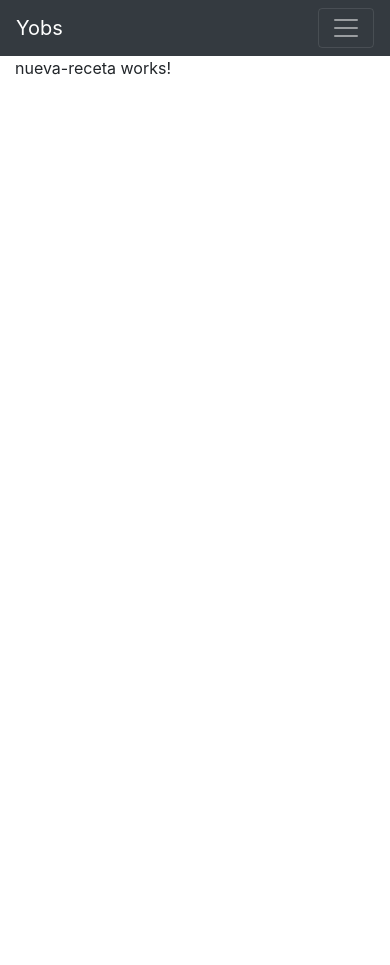
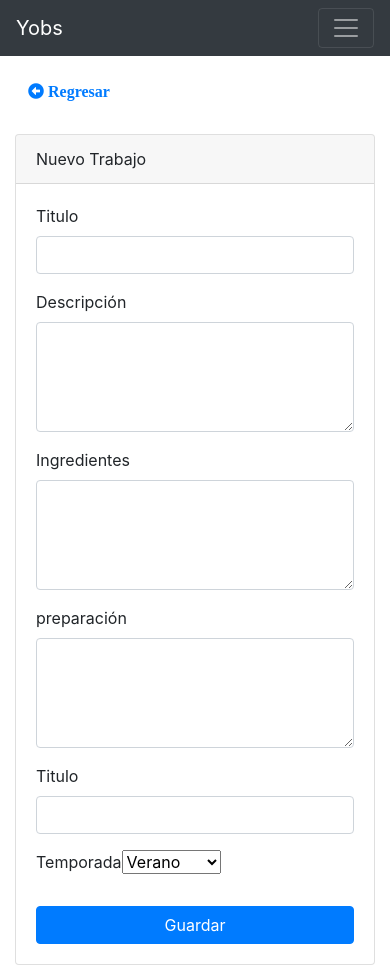
Before and after one commit to sahidjimenez/yobs01, an Angular app: page /nueva in a window 390 px wide. Before the commit the page ends 844 px from the top, so only its background shows below. Built offline with nearby package versions, Linux system fonts and the light colour scheme.

Commit message:
Fin de la maquetacion
Se realizo la mayoria de la maquetacion necesaria

```diff
--- a/src/app/components/about/about.component.html
+++ b/src/app/components/about/about.component.html
@@ -1,3 +1,6 @@
-<p>
-  about works!
-</p>
+<div class="row">
+  <div class="col-md-6 mx-auto mt-3">
+    <h1>About</h1>
+    <p>Aplicacion de busqueda de trabajos</p>
+  </div>
+</div>
--- a/src/app/components/admin/admin.component.html
+++ b/src/app/components/admin/admin.component.html
@@ -1,3 +1,6 @@
-<p>
-  admin works!
-</p>
+<div class="row">
+  <div class="col-md-6 mx-auto mt-3">
+    <h1>Pagina de Admin</h1>
+    <p>Esta es la pagina de Administrador</p>
+  </div>
+</div>
--- a/src/app/components/details/details.component.html
+++ b/src/app/components/details/details.component.html
@@ -1,3 +1,28 @@
-<p>
-  details works!
-</p>
+<div class="row">
+
+  <div class="col-md-10 blog-main">
+
+    <div class="blog-post mt-4">
+
+      <h1 class="blog-post-title border-bottom">Titulo</h1>
+      <p class="blog-post-meta">Hecha por <a href="#">Sahid</a></p>
+      <p>DESCRIPCIÓN</p>
+      <blockquote>
+          <h2>Preparación</h2>
+          <p>PREPARACIÓN RECETA</p>
+      </blockquote>
+      <h2>Ingredientes</h2>
+      <p>Ingredientes Receta</p>
+    </div>
+  </div>
+
+  <div class="col-md-2">
+
+    <div class="btn-group pull right mt-4">
+
+      <a routerLink="/edit/" class="btn btn-dark">Editar</a>
+      <a href="#" class="btn btn-danger" (click)="onClickDelete()">Borrar</a>
+    </div>
+
+  </div>
+</div>
--- a/src/app/components/edit/edit.component.html
+++ b/src/app/components/edit/edit.component.html
@@ -1 +1,75 @@
-{{idReceta}}
+<div class="row">
+  <div class="col-md-6 mx-auto mt-3">
+    <a href="" class="btn btn-link">
+      <i class="fas fa-arrow-alt-circle-left"> Regresar</i>
+    </a>
+  </div>
+  <div class="col-md-6 mx-auto mt-3"></div>
+</div>
+
+<div class="row">
+  <div class="col-md-10 mx-auto mt-2">
+    <div class="card">
+      <div class="card-header">Editar Trabajo</div>
+      <div class="card-body">
+        <form action="" >
+            <div class="form-group">
+              <label for="titulo">Titulo</label>
+              <input  name="titulo"
+                      type="text"
+                      class="form-control"
+                      id="titulo">
+            </div>
+
+            <div class="form-group">
+              <label for="descripcion">Descripción</label>
+              <textarea name="descripcion"
+                        id="descripcion"
+                        class="form-control"
+                        rows="4"
+                        cols="80"></textarea>
+            </div>
+
+            <div class="form-group">
+              <label for="ingredientes">Ingredientes</label>
+              <textarea name="ingredientes"
+                        id="ingredientes"
+                        class="form-control"
+                        rows="4"
+                        cols="80"></textarea>
+            </div>
+            <div class="form-group">
+              <label for="preparacion">preparación</label>
+              <textarea name="preparacion"
+                        id="preparacion"
+                        class="form-control"
+                        rows="4"
+                        cols="80"></textarea>
+            </div>
+
+            <div class="form-group">
+              <label for="titulo">Titulo</label>
+              <input  name="titulo"
+                      type="text"
+                      class="form-control"
+                      id="titulo">
+            </div>
+            <div class="form-group">
+              <label for="temporada">Temporada</label>
+              <span class="badge badge-pill badge-dark"></span>
+              <select name="temporada"
+                      id="temporada"
+                      class="form-group">
+                <option>Verano</option>
+                <option>Otoño</option>
+                <option>Primavera</option>
+                <option>Invierno</option>
+
+              </select>
+            </div>
+            <input type="submit" value="Modificar" class="btn btn-primary btn-block">
+        </form>
+      </div>
+    </div>
+  </div>
+</div>
--- a/src/app/components/home/home.component.html
+++ b/src/app/components/home/home.component.html
@@ -1,3 +1,26 @@
-<p>
-  home works!
-</p>
+<div class="jumbotron p-3 p-md-5 text-white rounded bg-dark mt-3">
+  <div class="col-md-6 px-0">
+  <h1 class="display-4">Recetas increibles</h1>
+  <p class="lead" >This is a simple hero unit, a simple jumbotron-style component for calling extra attention to featured content or information.</p>
+  <p>It uses utility classes for typography and spacing to space content out within the larger container.</p>
+
+  </div>
+</div>
+
+<div class="row">
+  <div class="col md-6">
+    <div class="card d-flex flex-column aling-items-start">
+      <div class="card-boy d-flex flex-column aling-items-start">
+        <strong class="d-inline-block mb-2 text-primary">
+          <span class="badge badge-pill badge-dark">Temporada</span>
+        </strong>
+        <h3 class="mb-0">Titulo Receta</h3>
+        <div class="mb-1 text-muted">
+          <span class="badge badge-pill badge-success">Fecha</span>
+        </div>
+        <p class="card-text mb-auto">DESCRIPCION</p>
+        <a href="#" class="btn-btn-info">LEER MÁS</a>
+      </div>
+    </div>
+  </div>
+</div>
--- a/src/app/components/login/login.component.html
+++ b/src/app/components/login/login.component.html
@@ -5,10 +5,10 @@
         Login
       </div>
       <div class="card-body d-flex justify-content-around">
-        <button class="btn btn-lg btn-google"><i class="fab fa-google-plus-g"></i>Google</button>
-        <button class="btn btn-lg btn-facebook"><i class="fab fa-facebook-f"></i> Facebook</button>
-        <button class="btn btn-lg btn-twitter"><i class="fab fa-twitter"></i>Twitter</button>
-        <button class="btn btn-lg btn-git"><i class="fab fa-github"></i>GitHub</button>
+        <button class="btn btn-lg btn-google" (click)="googleLogin()"><i class="fab fa-google-plus-g"></i>Google</button>
+        <button class="btn btn-lg btn-facebook"(click)="facebookLogin()"><i class="fab fa-facebook-f"></i> Facebook</button>
+        <button class="btn btn-lg btn-twitter"(click)="twitterLogin()"><i class="fab fa-twitter"></i>Twitter</button>
+        <button class="btn btn-lg btn-git"(click)="githubLogin()"><i class="fab fa-github"></i>GitHub</button>
       </div>
     </div>
   </div>
--- a/src/app/components/nueva-receta/nueva-receta.component.html
+++ b/src/app/components/nueva-receta/nueva-receta.component.html
@@ -1,3 +1,74 @@
-<p>
-  nueva-receta works!
-</p>
+<div class="row">
+  <div class="col-md-6 mx-auto mt-3">
+    <a href="" class="btn btn-link">
+      <i class="fas fa-arrow-alt-circle-left"> Regresar</i>
+    </a>
+  </div>
+  <div class="col-md-6 mx-auto mt-3"></div>
+</div>
+
+<div class="row">
+  <div class="col-md-10 mx-auto mt-2">
+    <div class="card">
+      <div class="card-header">Nuevo Trabajo</div>
+      <div class="card-body">
+        <form action="" >
+            <div class="form-group">
+              <label for="titulo">Titulo</label>
+              <input  name="titulo"
+                      type="text"
+                      class="form-control"
+                      id="titulo">
+            </div>
+
+            <div class="form-group">
+              <label for="descripcion">Descripción</label>
+              <textarea name="descripcion"
+                        id="descripcion"
+                        class="form-control"
+                        rows="4"
+                        cols="80"></textarea>
+            </div>
+
+            <div class="form-group">
+              <label for="ingredientes">Ingredientes</label>
+              <textarea name="ingredientes"
+                        id="ingredientes"
+                        class="form-control"
+                        rows="4"
+                        cols="80"></textarea>
+            </div>
+            <div class="form-group">
+              <label for="preparacion">preparación</label>
+              <textarea name="preparacion"
+                        id="preparacion"
+                        class="form-control"
+                        rows="4"
+                        cols="80"></textarea>
+            </div>
+
+            <div class="form-group">
+              <label for="titulo">Titulo</label>
+              <input  name="titulo"
+                      type="text"
+                      class="form-control"
+                      id="titulo">
+            </div>
+            <div class="form-group">
+              <label for="temporada">Temporada</label>
+              <select name="temporada"
+                      id="temporada"
+                      class="form-group">
+                <option>Verano</option>
+                <option>Otoño</option>
+                <option>Primavera</option>
+                <option>Invierno</option>
+
+              </select>
+            </div>
+            <input type="submit" value="Guardar" class="btn btn-primary btn-block">
+        </form>
+      </div>
+    </div>
+  </div>
+</div>
```
